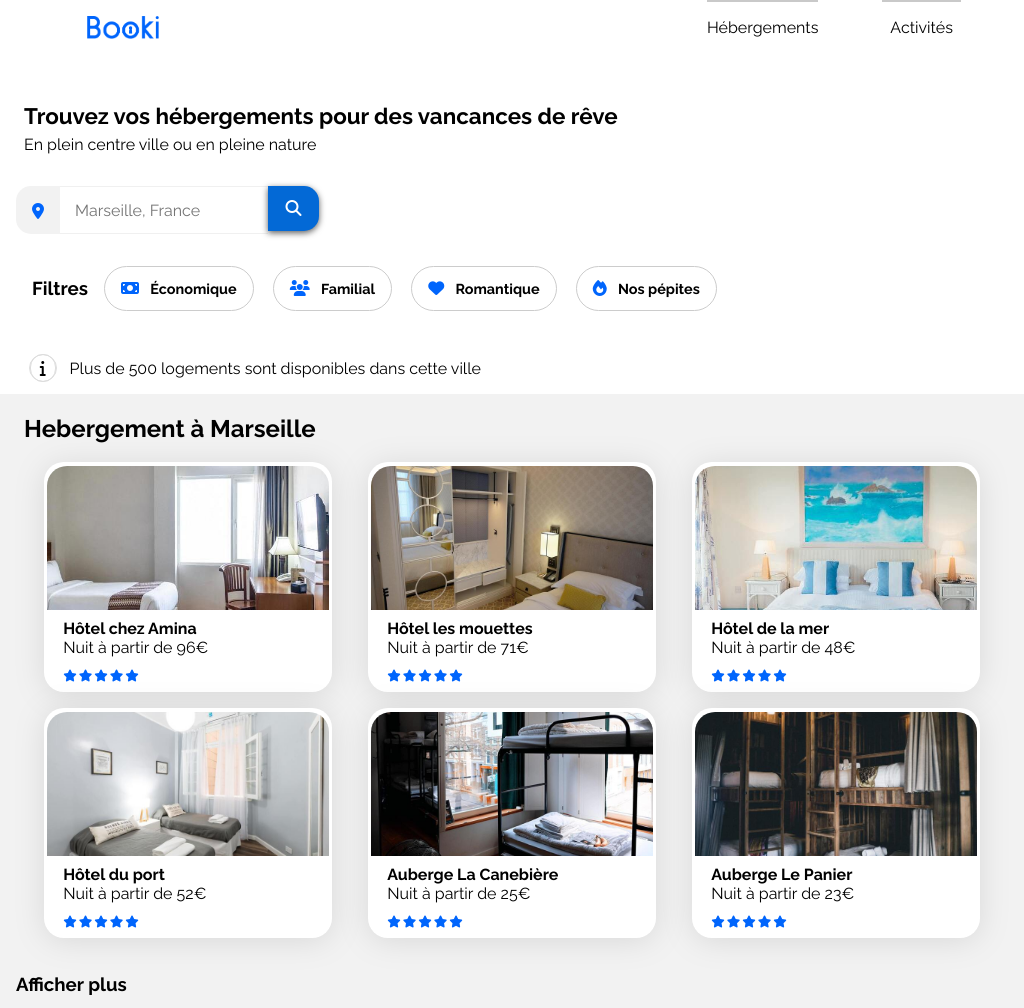
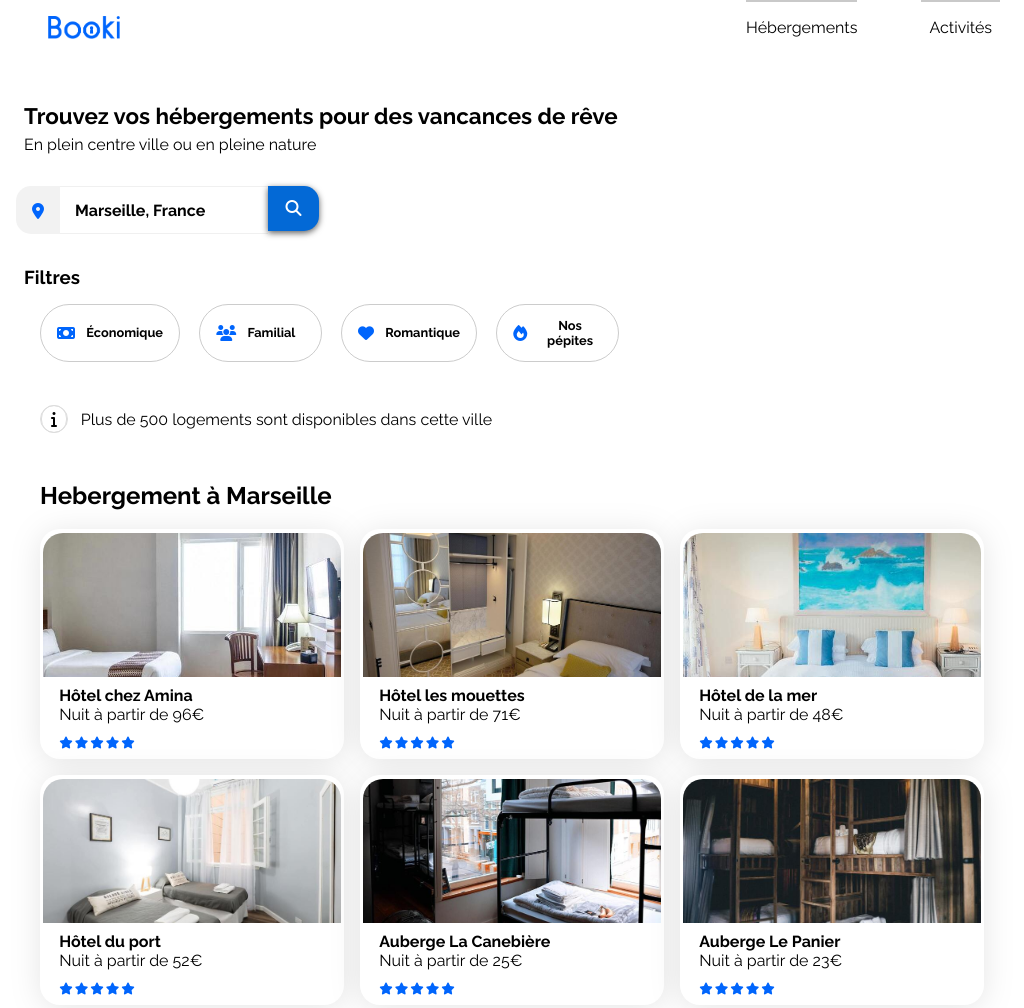
Before and after one commit to MarronFrui/booki-starter, a website built with Vite: page index.html in a window 1024 px wide. Shown: the top 1008 px of the page. Built offline with nearby package versions, Linux system fonts and the light colour scheme.

Commit message:
Fix : Layers and details

```diff
--- a/css/card.css
+++ b/css/card.css
@@ -51,6 +51,7 @@
     .row {
       flex-direction: column;
       align-items: center;
+      gap: 2rem;
     }
     .card {
       max-height: 25rem;
@@ -99,13 +100,13 @@
     flex-direction: row;
     justify-content: space-evenly;
   }
-  .sizefix {
-    min-width: 15rem;
-  }
   .content {
     .min-width {
       min-width: 18rem;
     }
+  }
+    .wrap > a {
+      flex: 1 1 30%;
   }
 }
 
--- a/css/style.css
+++ b/css/style.css
@@ -71,6 +71,11 @@ header {
     border-bottom: 1px solid rgba(204, 204, 204, 0.3);
   }
 
+  .search-input::placeholder {
+    font-weight: 600;
+    color: black;
+  }
+
   .search-button {
     font-size: 1rem;
     background-color: #0369d6;
@@ -97,7 +102,6 @@ header {
   }
 
   .info {
-    margin-left: 0.8rem;
     margin-right: 0.8rem;
     display: flex;
     justify-content: center;
@@ -125,14 +129,34 @@ header {
   }
   .filter-container {
     display: flex;
-    margin-left: 1.5rem;
+    margin-left: 1rem;
     margin-right: 1.5rem;
     padding: 2em 0.5rem 2em 0.5rem;
-    h3{
+    h3 {
       display: flex;
       align-items: center;
       font-weight: bold;
       margin: 0;
+    }
+  }
+
+  @media (max-width: 1024px) {
+    .filter {
+      margin: 0;
+    }
+    .filter-container{
+      flex-direction: column;
+      align-items: flex-start;
+      h3 {
+        margin-bottom: 1rem;
+      }
+    }
+    .filter-button {
+    flex: 1 1 0;
+    max-width: 9rem;
+    }
+    .info {
+      margin-left: 1.5rem;
     }
   }
 
@@ -148,8 +172,8 @@ header {
     align-items: center;
     gap: 0.7rem;
     padding: 0.8rem 1rem;
-    border-radius: 40px;
-    font-size: 0.9rem;
+    border-radius: 2rem;
+    font-size: 0.8rem;
     font-weight: bold;
     background-color: #ffffff;
     border: 1px solid #ccc;
@@ -209,7 +233,7 @@ nav {
   .desktop {
     display: flex;
     flex-direction: row;
-    justify-content: center;
+    justify-content: space-between;
     .logo {
       flex: 0 0 66%;
     }
@@ -251,7 +275,7 @@ body {
         justify-content: space-evenly;
       }
       .spacebetween {
-        gap: 10px;
+        gap: 1.2rem;
         margin: 20px;
       }
       .filter-container{
@@ -306,10 +330,8 @@ section {
       flex-direction: row;
     }
     .spacebetween {
-      flex-direction: row;
       margin: 0;
     }
-
     .spacebetween img {
       flex: 1;
     }
@@ -347,3 +369,9 @@ footer {
     flex-direction: row;
   }
 }
+
+@media (max-width: 1024px) {
+    .footer-section{
+    margin-left: 1rem ;
+  }
+}
--- a/index.html
+++ b/index.html
@@ -85,7 +85,7 @@
 
       <main>
 
-        <div class="order">
+        <section class="order">
           <section class="grey width30">
             <div class="section-header">
               <h2>Les plus populaires</h2>
@@ -440,14 +440,14 @@
             </div>
             <h3 class="margin-left padding-top">Afficher plus</h3>
           </section>
-        </div>
+        </section>
 
         <section>
           <div id="activites" class="section-header">
             <h2>Activités à Marseille</h2>
           </div>
           <div class="content spacebetween">
-            <a href="#">
+            <a href="#" class="flex-1">
               <article class="card horizontal topborder fullscreen sizefix">
                 <img src="./images/activites/florian-wehde.jpg" alt="Notre-Dame-de-la-Garde"/>
                 <div class="card-content">
```
